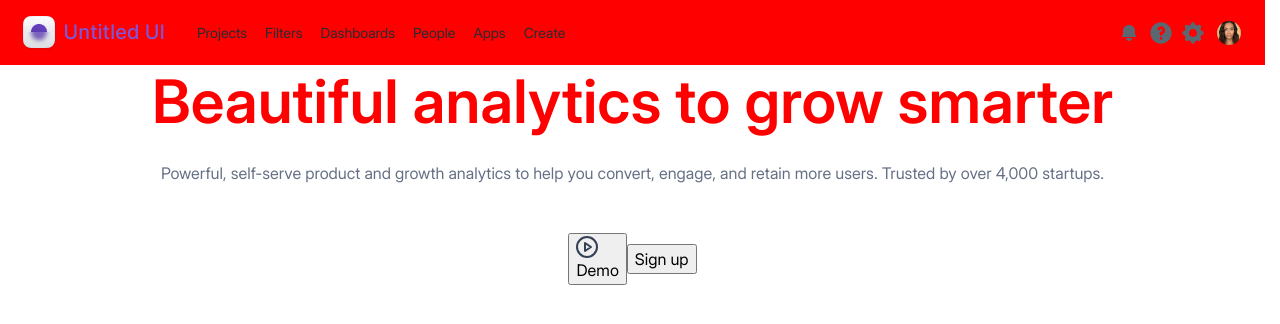
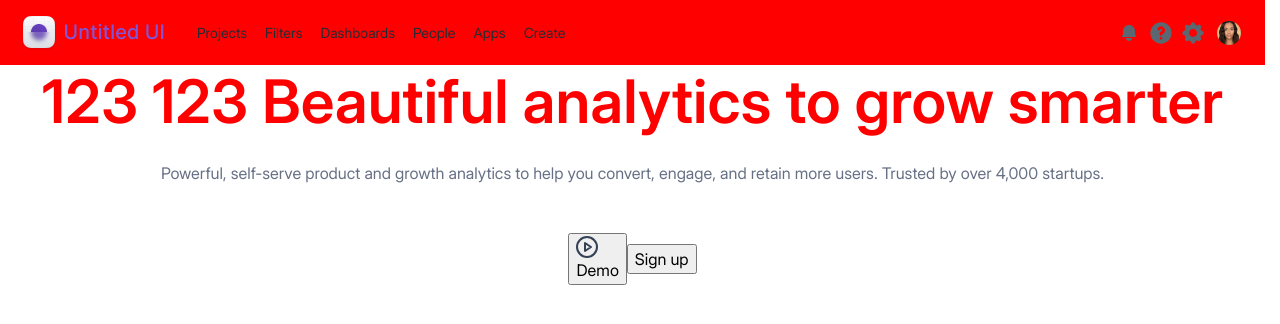
Before and after one commit to Baktybeks/geeks-47-1-git, a website: page index.html in a window 1280 px wide. Drawn offline with Linux system fonts and the light colour scheme.

Commit message:
fixed index.html

```diff
--- a/index.html
+++ b/index.html
@@ -54,7 +54,7 @@
 </header>
 <main class="main container">
     <section class="analytic">
-        <h2 class="analytic-title">Beautiful analytics to grow smarter</h2>
+        <h2 class="analytic-title">123 123 Beautiful analytics to grow smarter</h2>
         <p class="analytic-subtitle">Powerful, self-serve product and growth analytics to help you convert, engage, and retain more users. Trusted by over 4,000 startups.</p>
         <div class="analytic-btns">
             <button class="analytic-btn"><img src="./icons/play.svg" alt="play"> Demo</button>
```
